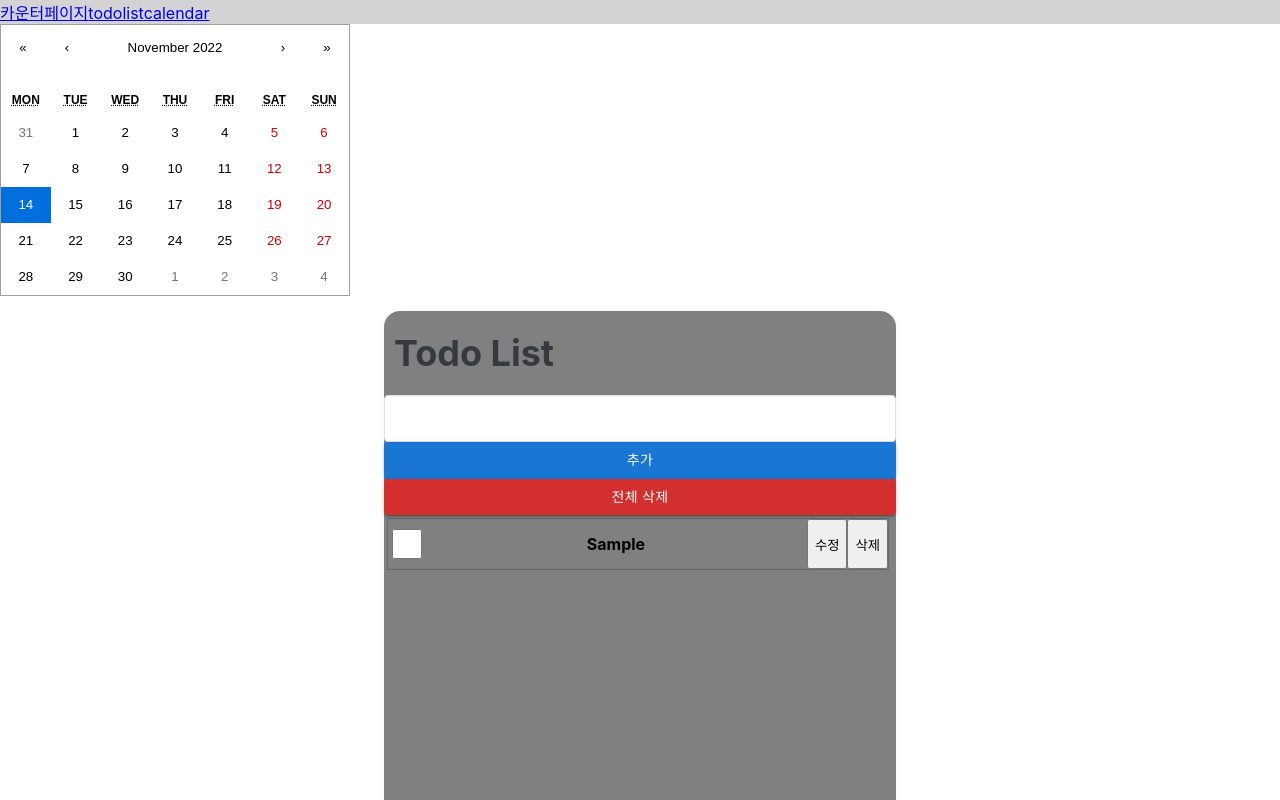
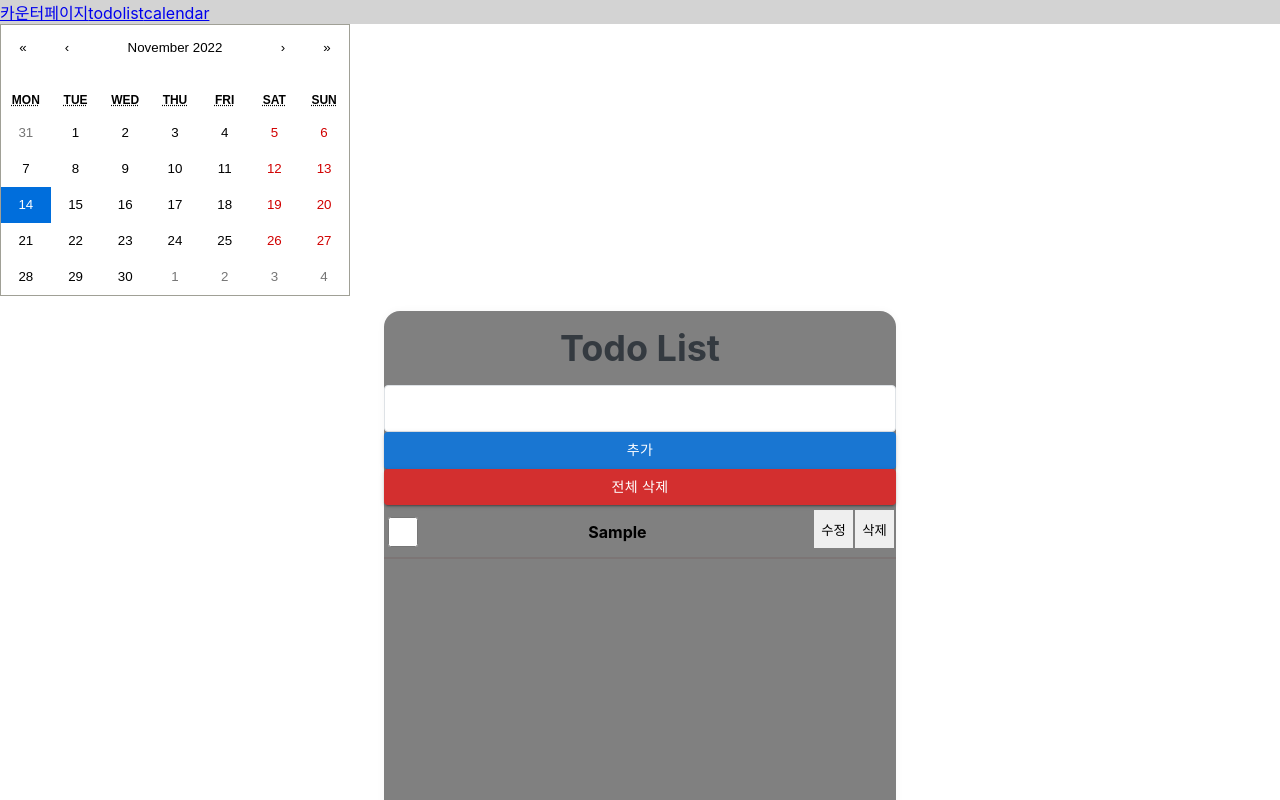
Before and after one commit to bjw1622/reacttodolist, a React (Create React App) app: page / in a window 1280 px wide. Both pictures are taken after typing "Sample" into the empty fields and a click on the button "추가". Shown: the top 800 px of the page. Built offline with nearby package versions, Linux system fonts and the light colour scheme.

Commit message:
style-component 변경

```diff
--- a/src/components/TodoList.js
+++ b/src/components/TodoList.js
@@ -75,7 +75,7 @@ const TodoList = () => {
         }}
       />
       <TodoListStyle>
-        <h1>Todo List</h1>
+        <h1 style={{ margin: "0 auto", padding: "15px" }}>Todo List</h1>
         <input
           id="input-value"
           type="text"
--- a/src/components/calendar/CalendarTodoList.js
+++ b/src/components/calendar/CalendarTodoList.js
@@ -24,7 +24,7 @@ const CalendarTodoList = (props) => {
   const getTodoList = useSelector((state) => state.addList.list);
 
   return (
-    <div>
+    <div style={{ width: "100%", margin: "auto" }}>
       <h2>ToDoList</h2>
       <h3>{moment(props.onClickDay).format("YYYY-DD-MM")}</h3>
       <input
--- a/src/components/todoList/TodoChangeBtn.js
+++ b/src/components/todoList/TodoChangeBtn.js
@@ -1,7 +1,17 @@
 import React from "react";
 import { useDispatch } from "react-redux";
 import { todoListAction } from "./TodoListSlice";
-
+import styled from "styled-components";
+const ChangeBtnStyle = styled.button`
+   {
+    width: 39px;
+    height: 38px;
+    border: 0px;
+    padding: 0px;
+    margin-top: 3px;
+    margin-bottom: 3px;
+  }
+`;
 const TodoChangeBtn = (props) => {
   const dispatch = useDispatch();
 
@@ -15,6 +25,6 @@ const TodoChangeBtn = (props) => {
       alert("올바른 값을 입력해주세요.");
     }
   };
-  return <button onClick={changeInput}>수정</button>;
+  return <ChangeBtnStyle onClick={changeInput}>수정</ChangeBtnStyle>;
 };
 export default TodoChangeBtn;
--- a/src/components/todoList/TodoDeleteBtn.js
+++ b/src/components/todoList/TodoDeleteBtn.js
@@ -1,7 +1,18 @@
 import React from "react";
 import { useDispatch } from "react-redux";
 import { todoListAction } from "./TodoListSlice";
-
+import styled from "styled-components";
+const DelteBtnStyle = styled.button`
+   {
+    width: 39px;
+    height: 38px;
+    border: 0px;
+    padding: 0px;
+    margin-top: 3px;
+    margin-bottom: 3px;
+    margin-left: 2px;
+  }
+`;
 const TodoDeleteBtn = (props) => {
   const dispatch = useDispatch();
   const DeleteList = () => {
@@ -9,6 +20,6 @@ const TodoDeleteBtn = (props) => {
       dispatch(todoListAction.delete(props.id));
     }
   };
-  return <button onClick={() => DeleteList()}>삭제</button>;
+  return <DelteBtnStyle onClick={() => DeleteList()}>삭제</DelteBtnStyle>;
 };
 export default TodoDeleteBtn;
--- a/src/components/todoList/TodoItem.css
+++ b/src/components/todoList/TodoItem.css
@@ -1,7 +1,6 @@
 .todo-item {
-  width: 500px;
+  width: 510px;
   height: 50px;
-  border: 1px solid dimgray;
-  margin: 3px;
   display: flex;
+  margin-top: 2px;
 }
--- a/src/components/todoList/TodoItem.js
+++ b/src/components/todoList/TodoItem.js
@@ -12,12 +12,17 @@ const TodoItemInput = styled.h4`
 `;
 const TodoItem = (props) => {
   return (
+    <>
       <div className="todo-item">
         <TodoCheckBtn id={props.id} check={props.check} />
         <TodoItemInput>{props.item}</TodoItemInput>
+        <div>
           <TodoChangeBtn id={props.id} />
           <TodoDeleteBtn id={props.id} />
         </div>
+      </div>
+      <hr style={{ margin: "0px", border: "1px solid #7c7575" }} />
+    </>
   );
 };
 export default TodoItem;
```
Lines whose indentation alone changed are shown as unchanged.
